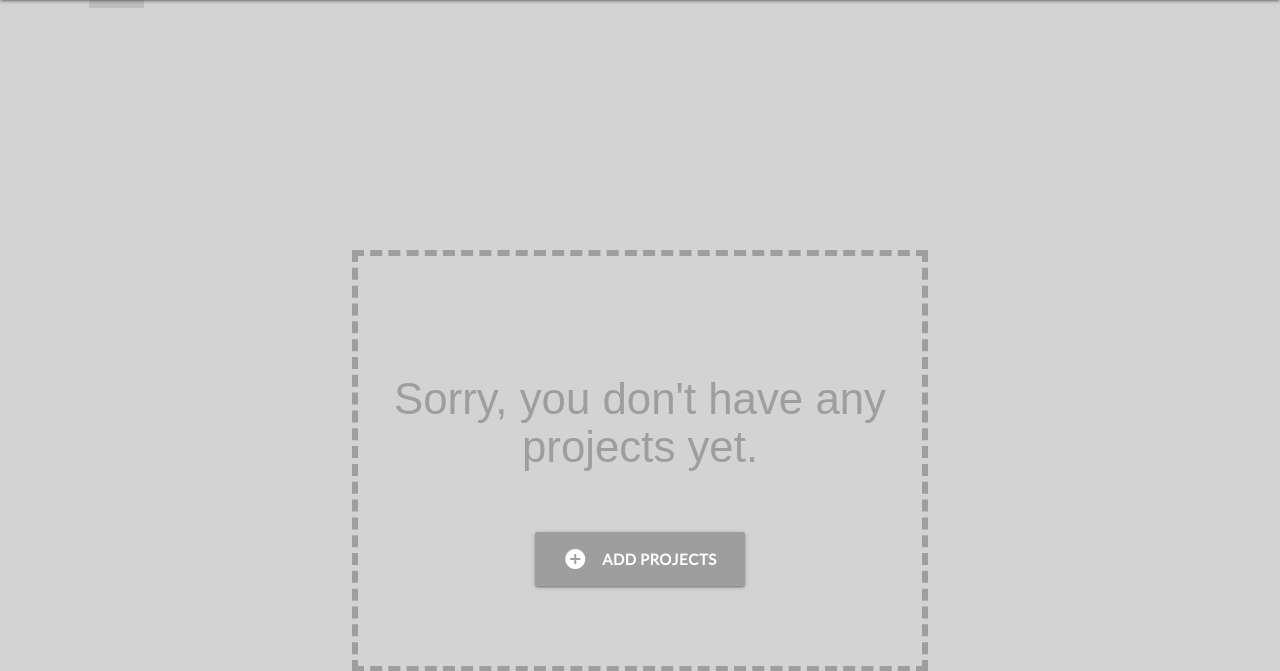
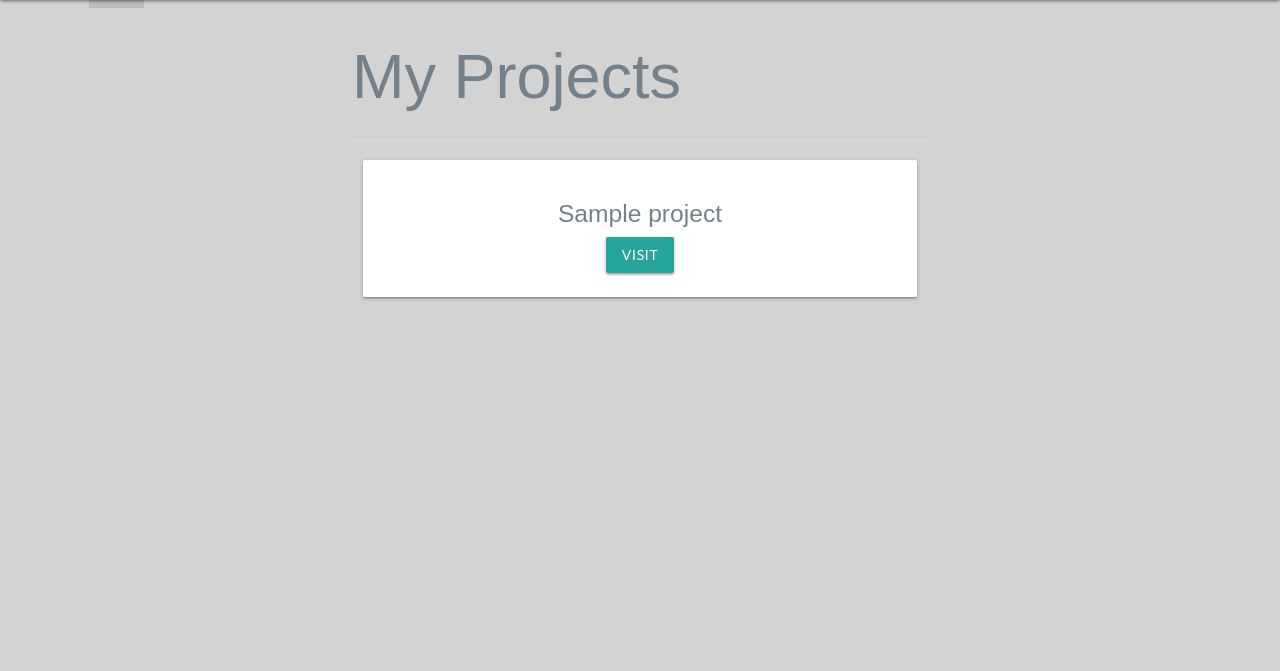
Before and after one commit to KruizerChick/budget, a Django app: page / in a window 1280 px wide. Shown: the part 64-735 px from the top of the page. Run offline with Django 3.2, Linux system fonts and the light colour scheme; tables that the repository leaves empty hold one stand-in row (values such as "Sample post"); parts of the project's set-up code (start-up, migrations or seed data) failed here and were passed over; some libraries are stand-ins or nearby versions.

Commit message:
Add projects to project list page.

```diff
--- a/webapps/budget/models.py
+++ b/webapps/budget/models.py
@@ -42,3 +42,6 @@ class Expense(models.Model):
     title = models.CharField(max_length=100)
     amount = models.DecimalField(max_digits=8, decimal_places=2)
     category = models.ForeignKey(Category, on_delete=models.CASCADE)
+
+    class Meta:
+        ordering = ('-amount', )
--- a/webapps/budget/views.py
+++ b/webapps/budget/views.py
@@ -10,7 +10,11 @@ from .models import Project, Category, Expense
 
 # Create your views here.
 def project_list(request):
-    return render(request, 'budget/project-list.html')
+    project_list = Project.objects.all()
+    return render(
+        request, 'budget/project-list.html',
+        {'project_list': project_list}
+        )
 
 
 def project_detail(request, project_slug):
--- a/webapps/static/sass/modules/_budget.scss
+++ b/webapps/static/sass/modules/_budget.scss
@@ -70,3 +70,7 @@ form ul li.category {
 .section-expenses li:nth-child(even) .expense {
   background-color: #f2f2f2;
 }
+
+.section-expenses .close-icon:hover {
+  cursor: pointer;
+}
--- a/webapps/templates/budget/project-detail.html
+++ b/webapps/templates/budget/project-detail.html
@@ -25,7 +25,7 @@
       </div>
     </div>
 
-    <div class="col s12 m6 14">
+    <div class="col s12 m6 l4">
       <div class="card-panel">
         <h6 class="bold">Total Transactions</h6>
         <h1 class="bold center">{{ project.total_transactions }}</h1>
@@ -62,7 +62,7 @@
               <span class="title">{{ expense.category.name }}</span>
             </div>
 
-            <a onclick="deleteExpense(this)" data-id="{{ expense.id }}">
+            <a class="close-icon" onclick="deleteExpense(this)" data-id="{{ expense.id }}">
               <i class="material-icons red-text right">close</i>
             </a>
           </div>
--- a/webapps/templates/budget/project-list.html
+++ b/webapps/templates/budget/project-list.html
@@ -4,6 +4,17 @@
 
 <div class="container">
 
+  <h1>My Projects</h1>
+  <hr>
+  <div class="row">
+    {% for project in project_list %}
+      <div class="col s12 l3">
+        <div class="card-panel center">
+          <h5>{{ project.name }}</h5>
+          <a href="{% url 'budget:detail' project.slug %}" class="btn">Visit</a>
+        </div>
+      </div>
+    {% empty %}
       <div class="noproject-wrapper center">
         <h3 class="grey-text">Sorry, you don't have any projects yet.</h3>
         <a href="" class="btn-large grey">
@@ -11,6 +22,8 @@
           <span class="bold">Add Projects</span>
         </a>
       </div>
+    {% endfor %}
+  </div>
 
 </div>
 
```
Also changed, not shown: webapps/static/css/project.css, webapps/static/css/project.min.css. Lines whose indentation alone changed are shown as unchanged.
